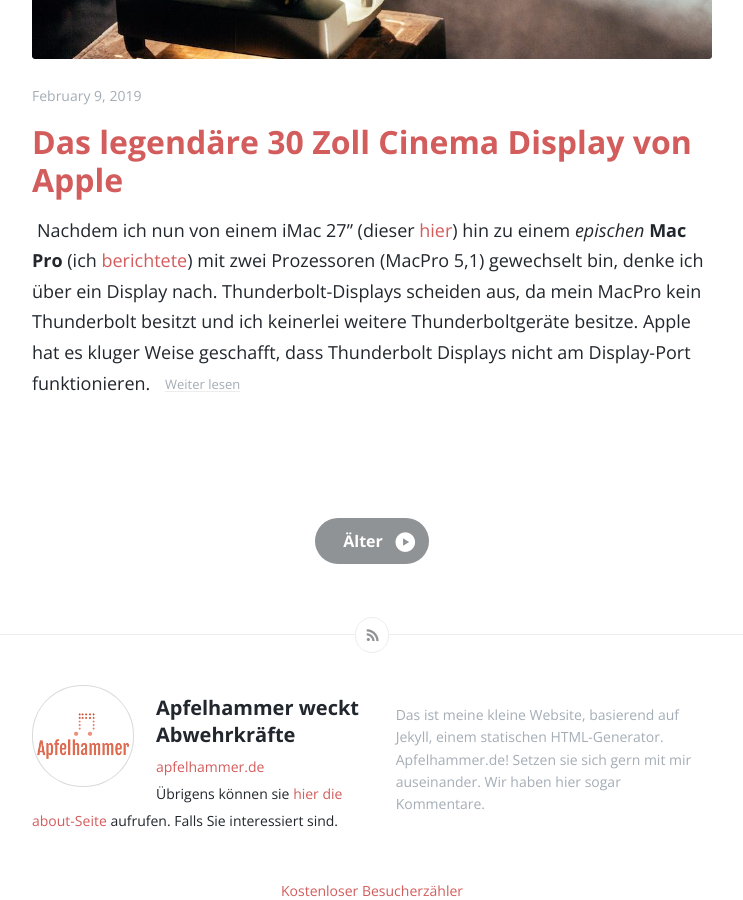
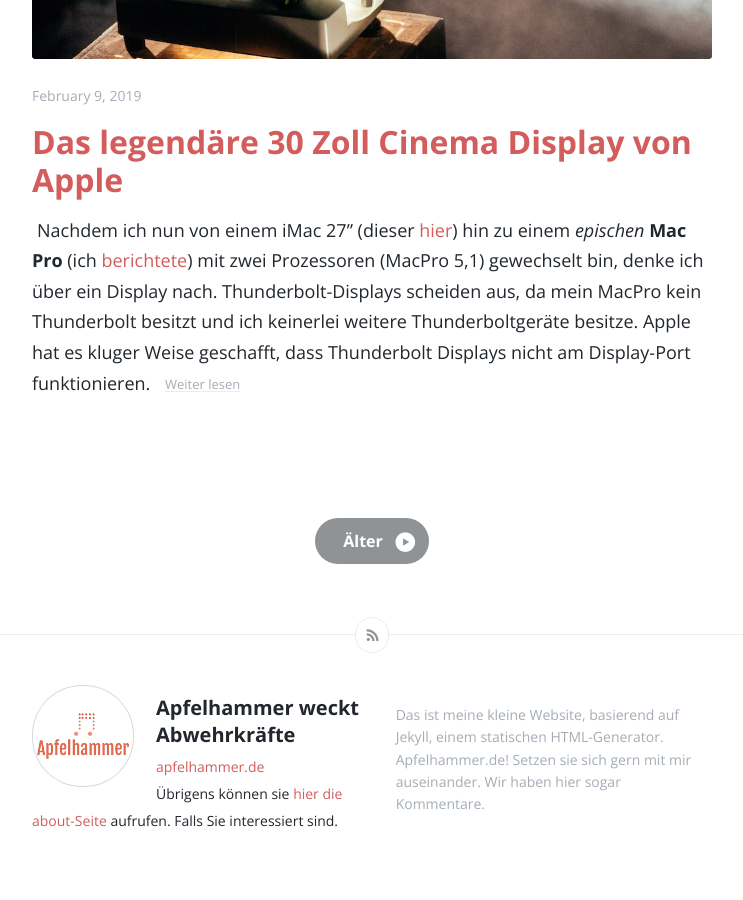
Before and after one commit to thafaker/apfelhammer.de, a Jekyll site: the page built from index.html, in a window 1280 px wide and 900 px high, scrolled down 3518 px. Shown: the whole window, without its empty margins (268-1011 px from the left). Built offline with Jekyll 4.4.1, drawn with Linux system fonts in a browser that asks for light colours; the list of posts is cut into pages by our own code; comment, search, counter and statistics services are not loaded.

Commit message:
Update default.html

```diff
--- a/_layouts/default.html
+++ b/_layouts/default.html
@@ -33,5 +33,4 @@
     </script>
   </body>
 {% include counter.html %}
-{% include ipcounter.html %}
 </html>
```
